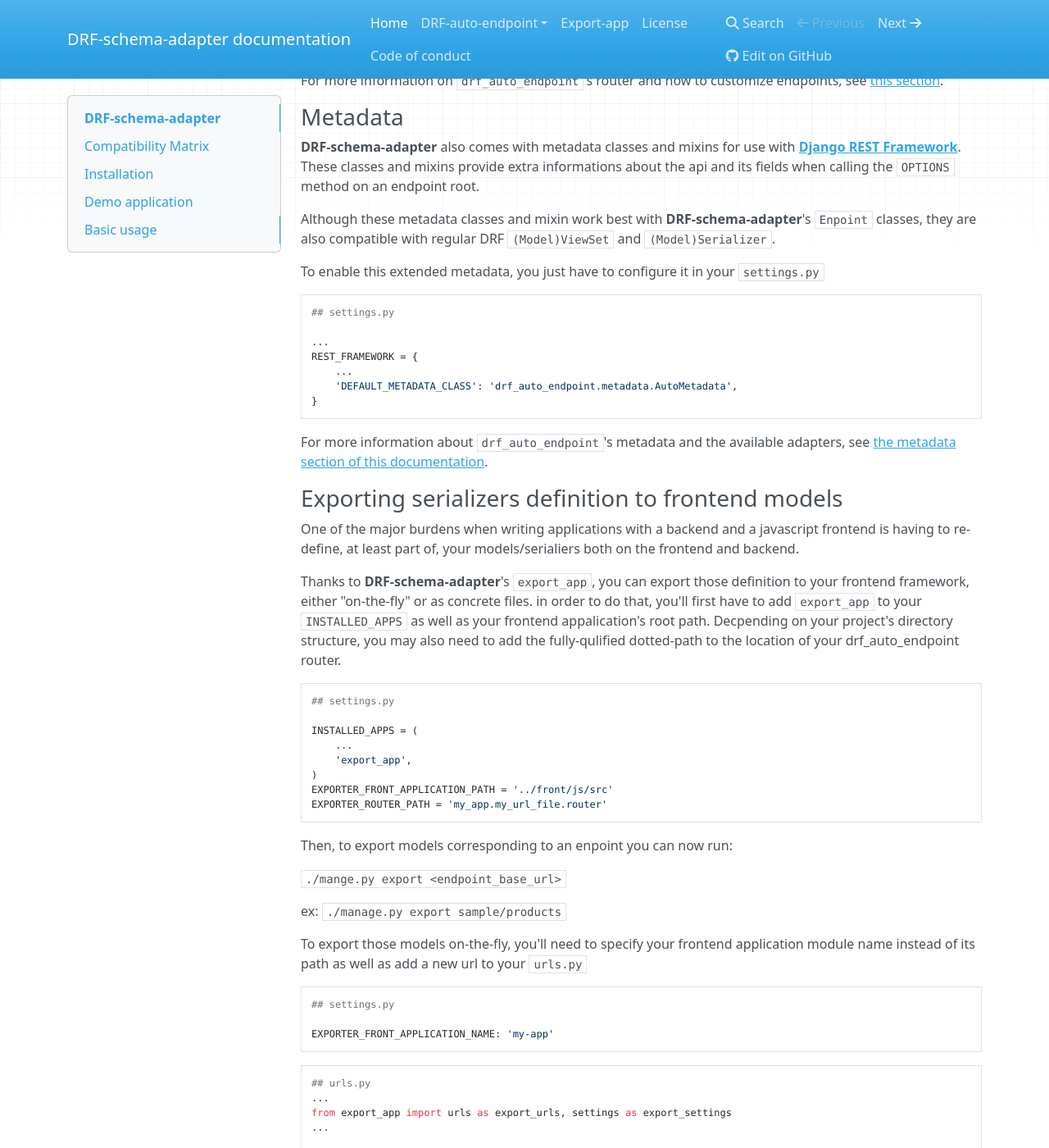
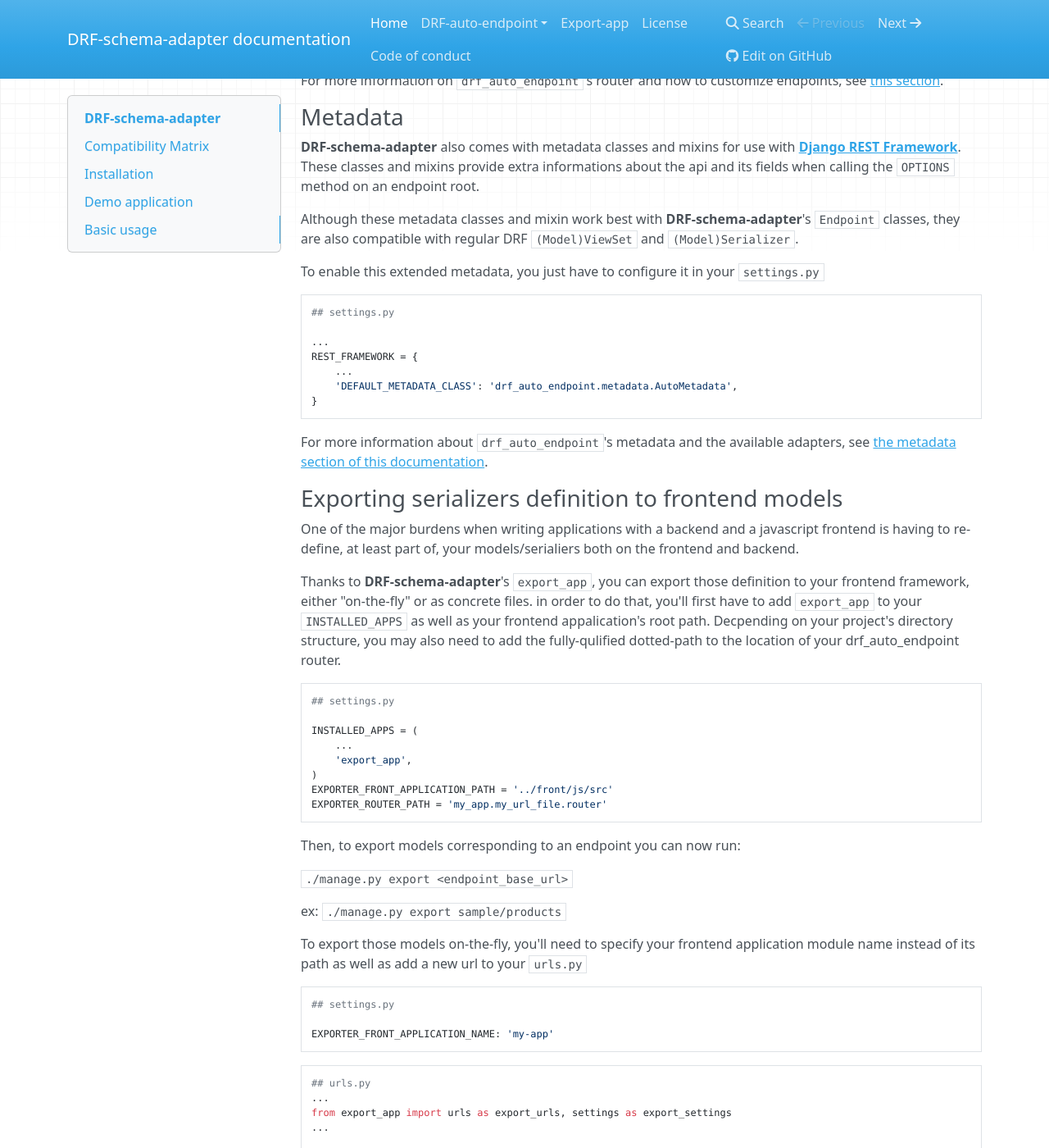
Before and after one commit to drf-forms/drf-schema-adapter, an MkDocs documentation site: the page built from docs/index.md, in a window 1280 px wide and 1400 px high, scrolled down 1693 px. Shown: the whole window at 82% size. Built offline with MkDocs 1.6.1, drawn with Linux system fonts in a browser that asks for light colours; nearby versions of some CDN libraries; old or Windows-style settings are respelled for this version of MkDocs.

Commit message:
Fix up a few more missed characters in documentation.

````diff
--- a/docs/index.md
+++ b/docs/index.md
@@ -91,7 +91,7 @@
 calling the `OPTIONS` method on an endpoint root.
 
 Although these metadata classes and mixin work best with **DRF-schema-adapter**'s
-`Enpoint` classes, they are also compatible with regular DRF `(Model)ViewSet` and
+`Endpoint` classes, they are also compatible with regular DRF `(Model)ViewSet` and
 `(Model)Serializer`.
 
 To enable this extended metadata, you just have to configure it in your `settings.py`
@@ -134,9 +134,9 @@
 EXPORTER_ROUTER_PATH = 'my_app.my_url_file.router'
 ```
 
-Then, to export models corresponding to an enpoint you can now run:
+Then, to export models corresponding to an endpoint you can now run:
 
-`./mange.py export <endpoint_base_url>`
+`./manage.py export <endpoint_base_url>`
 
 ex: `./manage.py export sample/products`
 
````
Also changed, not shown: docs/drf_auto_endpoint/index.md (+2 -3 lines).
